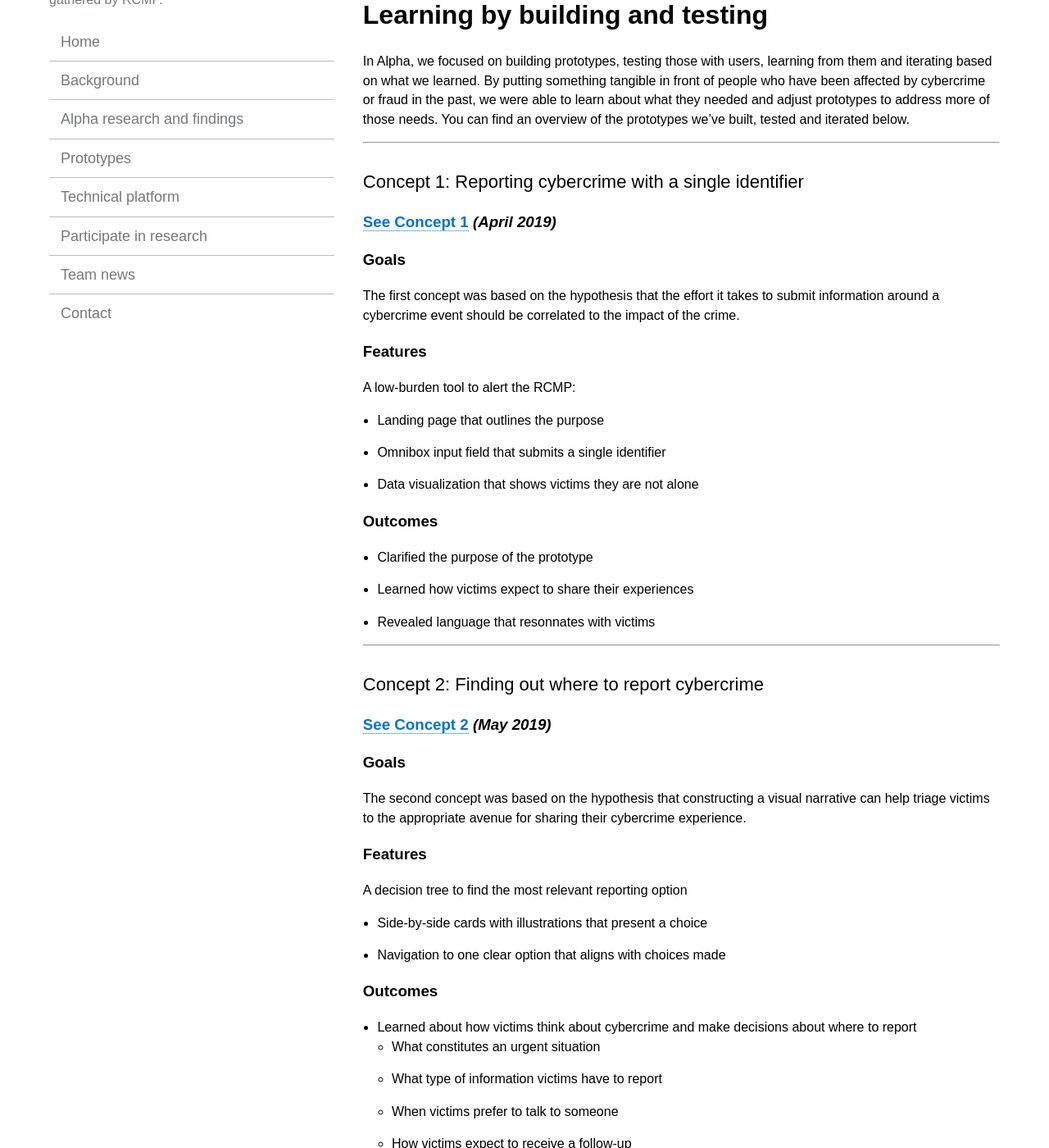
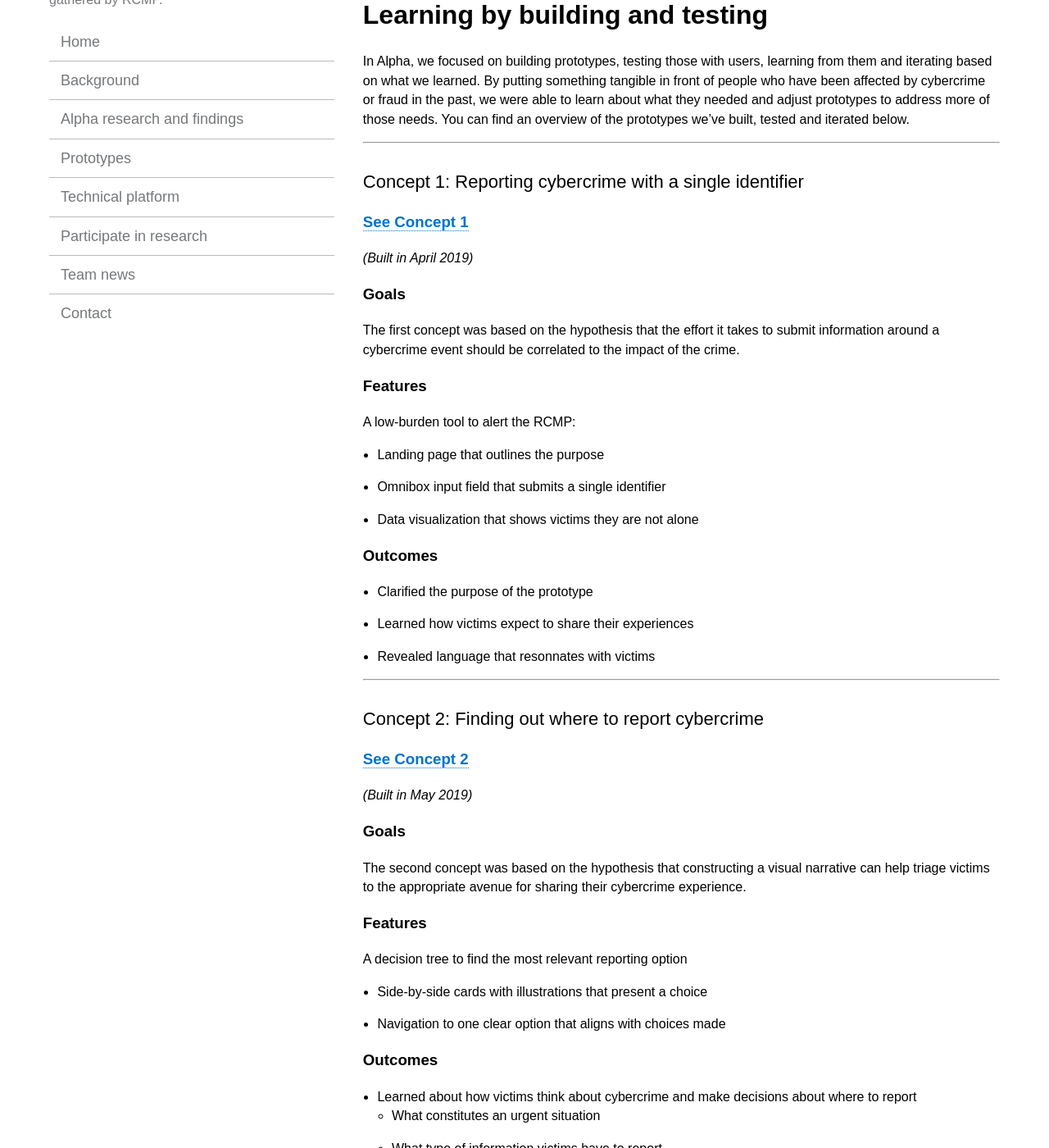
Before and after one commit to cds-snc/rcmp-report-a-cybercrime-alpha-documentation, a Jekyll site: the page built from _pages/en/prototypes.md, in a window 1280 px wide and 1400 px high, scrolled down 209 px. Shown: the whole window at 82% size. Built offline with Jekyll 4.4.1, drawn with Linux system fonts in a browser that asks for light colours; some of the changed text lies outside the part shown.

Commit message:
Update prototypes.md

```diff
--- a/_pages/en/prototypes.md
+++ b/_pages/en/prototypes.md
@@ -14,7 +14,8 @@ In Alpha, we focused on building prototypes, testing those with users, learning
 
 ## Concept 1: Reporting cybercrime with a single identifier
 
-### [See Concept 1](https://rac-concept-1.herokuapp.com/) *(April 2019)*
+### [See Concept 1](https://rac-concept-1.herokuapp.com/)
+*(Built in April 2019)*
 
 ### Goals
 The first concept was based on the hypothesis that the effort it takes to submit information around a cybercrime event should be correlated to the impact of the crime.
@@ -34,7 +35,8 @@ A low-burden tool to alert the RCMP:
 
 ## Concept 2: Finding out where to report cybercrime
 
-### [See Concept 2](https://rac-concept-2.herokuapp.com/) *(May 2019)*
+### [See Concept 2](https://rac-concept-2.herokuapp.com/)
+*(Built in May 2019)*
 
 ### Goals
 The second concept was based on the hypothesis that constructing a visual narrative can help triage victims to the appropriate avenue for sharing their cybercrime experience.
@@ -55,7 +57,8 @@ A decision tree to find the most relevant reporting option
 
 ## Prototype 1: Reporting in a structured form
 
-### [See Prototype 1](https://www.report-a-cybercrime.alpha.rcmp-grc.gc.ca/p1) *(July 2019)*
+### [See Prototype 1](https://www.report-a-cybercrime.alpha.rcmp-grc.gc.ca/p1)
+*(Built in July 2019)*
 
 ### Goals
 This prototype was designed to test how victims of cybercrime engage with a form that asks preset questions. It was based on the closest online reporting service that exists in Canada, the [basline fraud reporting system](https://report-a-cybercrime.alpha.rcmp-grc.gc.ca/CAFCFRS/), that was redesigned with simplified layout, content, and interactions, and applying early learnings from Alpha.
@@ -78,7 +81,8 @@ Re-designed baseline reporting form
 
 ## Prototype 2: Reporting in an open form
 
-### [See Prototype 2](https://www.report-a-cybercrime.alpha.rcmp-grc.gc.ca/p2) *(August 2019)*
+### [See Prototype 2](https://www.report-a-cybercrime.alpha.rcmp-grc.gc.ca/p2)
+*(Built in August 2019)*
 
 ### Goals
 This prototype was designed to test how victims respond to an open form. It applies learnings from research with victims and police of jurisdiction, including the need to provide emotional reassurance, guidance, and setting clear expectations.
```
